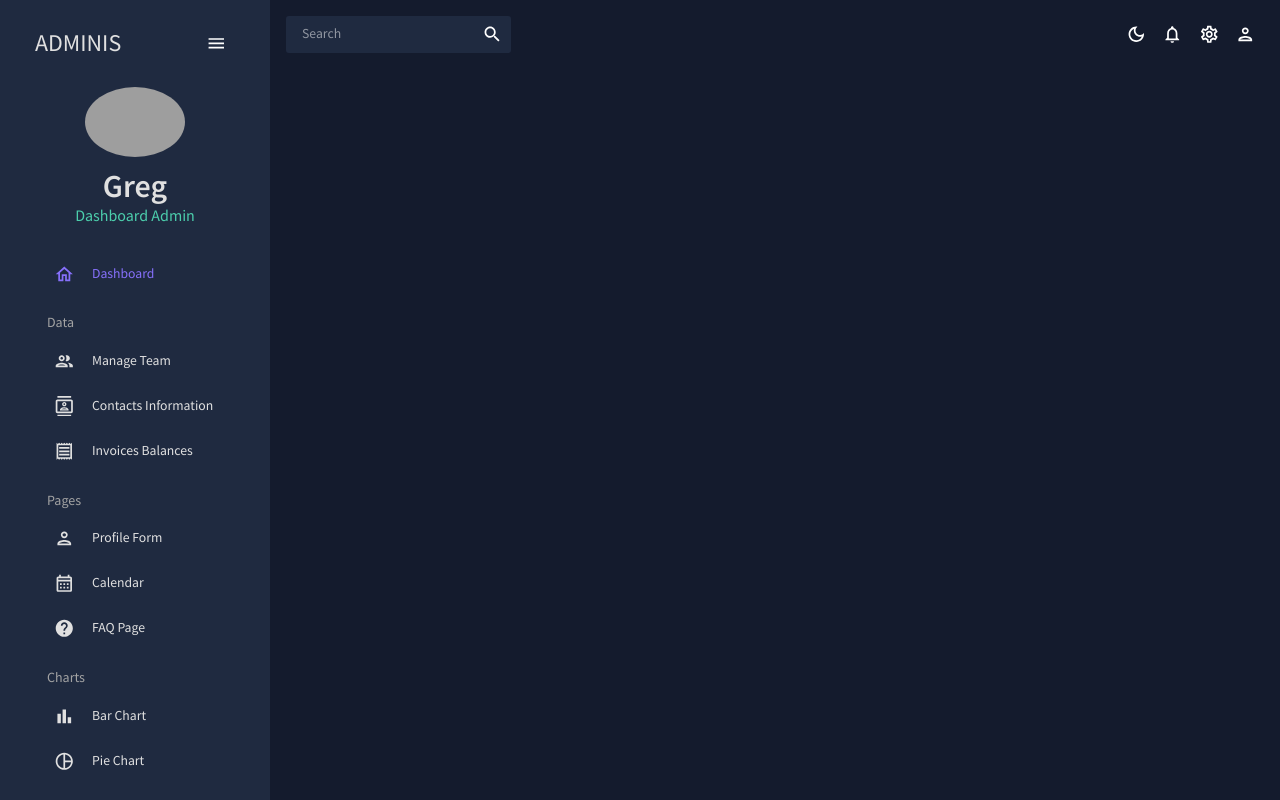
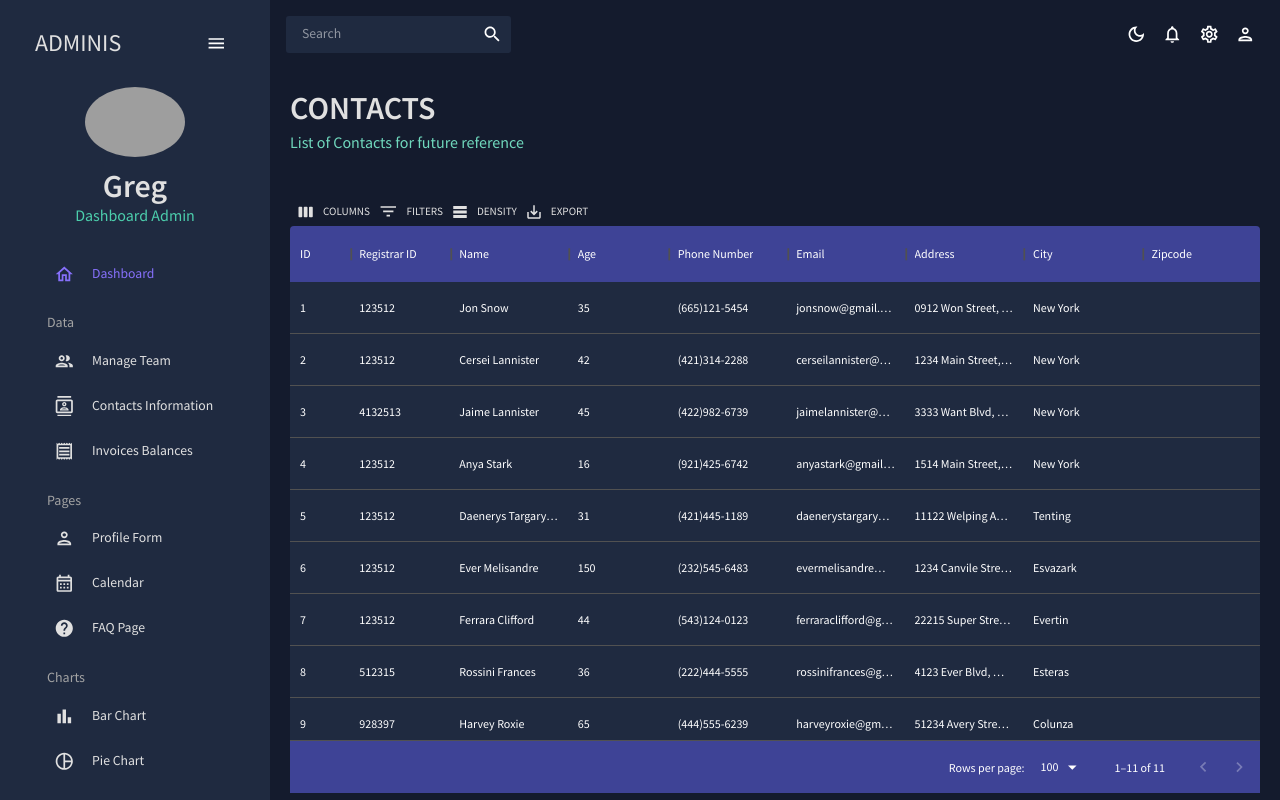
Before and after one commit to gregchapauli/Admin-Dashboard-App, a React (Vite) app: page /contacts in a window 1280 px wide. Built offline with nearby package versions, Linux system fonts and the light colour scheme; grey boxes are pictures that could not be loaded.

Commit message:
Add Contacts component

```diff
--- a/src/App.jsx
+++ b/src/App.jsx
@@ -6,8 +6,8 @@
 import Sidebar from "./scenes/global/Sidebar";
 import Dashboard from "./scenes/dashboard";
 import Team from "./scenes/team";
+import Contacts from "./scenes/contacts";
 // import Invoices from "./scenes/invoices";
-// import Contacts from "./scenes/contacts";
 // import Bar from "./scenes/bar";
 // import Form from "./scenes/form";
 // import Line from "./scenes/line";
@@ -30,8 +30,8 @@
             <Routes>
               <Route path="/" element={<Dashboard />} />
               <Route path="/team" element={<Team />} />
-              {/*<Route path="/contacts" element={<Contacts />} />
-              <Route path="/invoices" element={<Invoices />} />
+              <Route path="/contacts" element={<Contacts />} />
+              {/*<Route path="/invoices" element={<Invoices />} />
               <Route path="/form" element={<Form />} />
               <Route path="/bar" element={<Bar />} />
               <Route path="/pie" element={<Pie />} />
--- /dev/null
+++ b/src/scenes/contacts/index.jsx
@@ -0,0 +1,88 @@
+import { Box } from "@mui/material";
+import { DataGrid, GridToolbar } from "@mui/x-data-grid";
+import { tokens } from "../../theme";
+import { mockDataContacts } from "../../data/mockData";
+import { useTheme } from "@mui/material";
+import Header from "../../components/Header";
+
+const Contacts = () => {
+  const theme = useTheme();
+  const colors = tokens(theme.palette.mode);
+
+  const columns = [
+    { field: "id", headerName: "ID", flex: 0.5 },
+    { field: "registrarId", headerName: "Registrar ID" },
+    {
+      field: "name",
+      headerName: "Name",
+      flex: 1,
+      cellClassName: "name-column--cell",
+    },
+    {
+      field: "age",
+      headerName: "Age",
+      type: "number",
+      headerAlign: "left",
+      align: "left",
+    },
+    {
+      field: "phone",
+      headerName: "Phone Number",
+      flex: 1,
+    },
+    {
+      field: "email",
+      headerName: "Email",
+      flex: 1,
+    },
+    { field: "address", headerName: "Address", flex: 1 },
+    { field: "city", headerName: "City", flex: 1 },
+    { field: "zipcode", headerName: "Zipcode", flex: 1 },
+  ];
+
+  return (
+    <Box m="20px">
+      <Header
+        title="CONTACTS"
+        subtitle="List of Contacts for future reference"
+      />
+      <Box
+        m="40px 0 0 0"
+        height="75vh"
+        sx={{
+          "& .MuiDataGrid-root": {
+            border: "none",
+          },
+          "& .MuiDataGrid-cell": {
+            borderBottom: "none",
+          },
+          "& .name-column-cell": {
+            color: colors.greenAccent[300],
+          },
+          "& .MuiDataGrid-columnHeaders": {
+            backgroundColor: colors.blueAccent[700],
+            borderBottom: "none",
+          },
+          "& .MuiDataGrid-virtualScroller": {
+            backgroundColor: colors.primary[400],
+          },
+          "& .MuiDataGrid-footerContainer": {
+            boorderTop: "none",
+            backgroundColor: colors.blueAccent[700],
+          },
+          "& .MuiDataGrid-toolbarContainer .MuiButton-text": {
+            color: `${colors.grey[100]} !important`,
+          },
+        }}
+      >
+        <DataGrid
+          rows={mockDataContacts}
+          columns={columns}
+          components={{ Toolbar: GridToolbar }}
+        />
+      </Box>
+    </Box>
+  );
+};
+
+export default Contacts;
```
